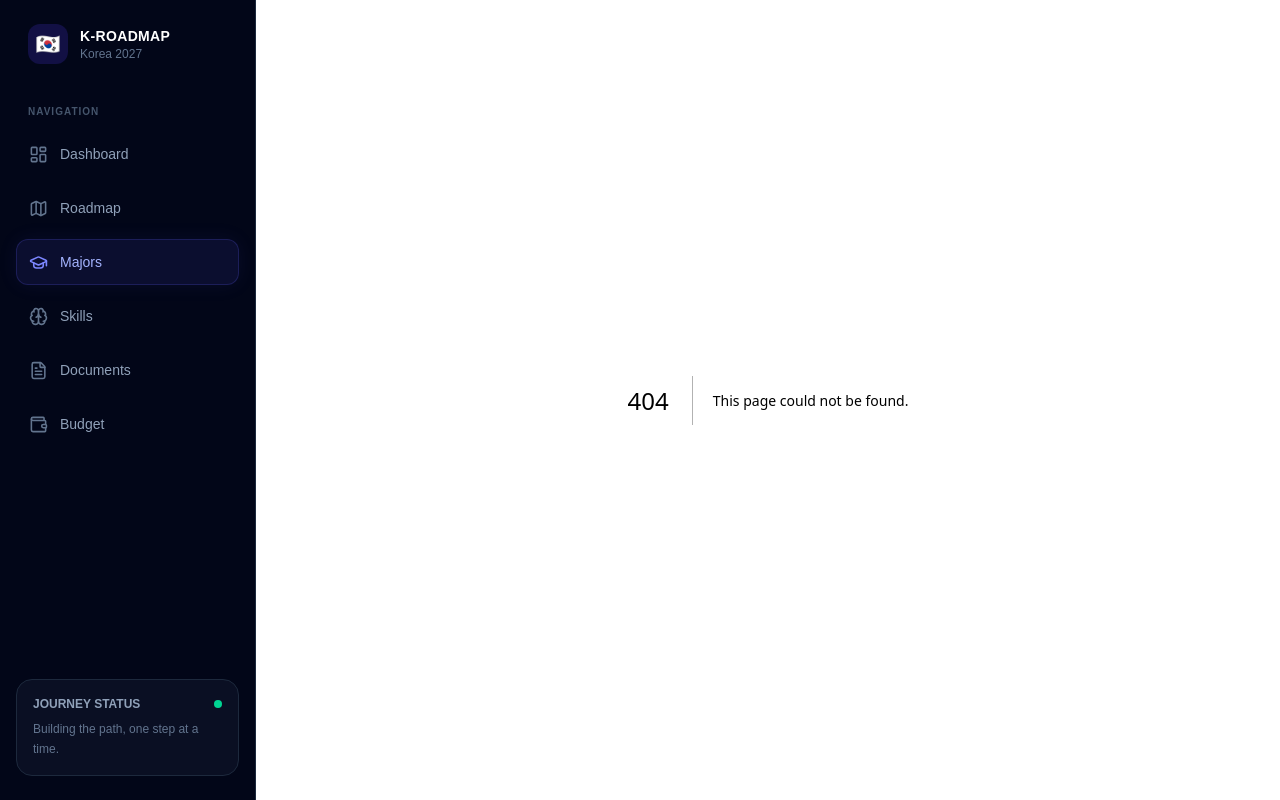
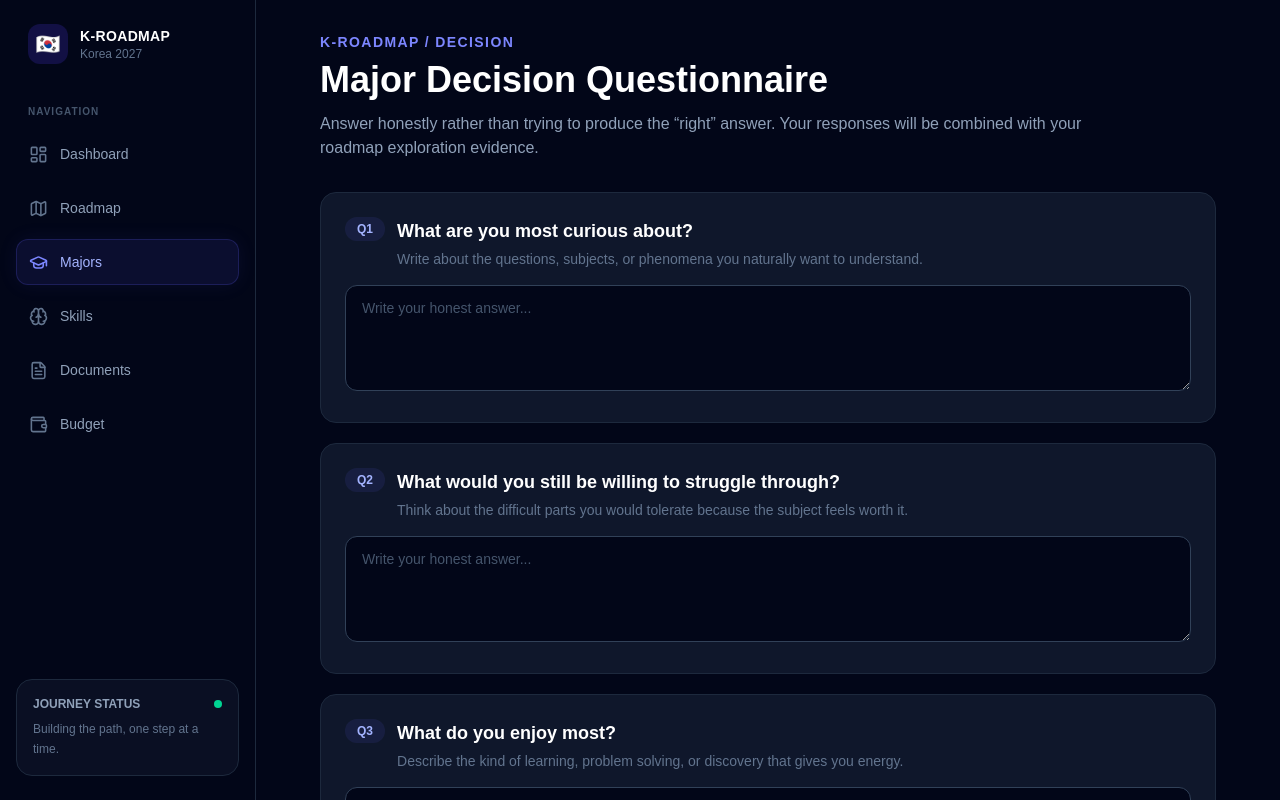
Before and after one commit to piwww11/K-roadmap, a Next.js app: page /majors/decision/questionnaire in a window 1280 px wide. Before the commit this address had no page. Shown: the top 800 px of the page. Built offline with nearby package versions, Linux system fonts and the light colour scheme.

Commit message:
feat: add major decision questionnaire

```diff
--- /dev/null
+++ b/app/majors/decision/questionnaire/page.tsx
@@ -0,0 +1,87 @@
+'use client';
+
+import { FormEvent, useState } from 'react';
+import { useRouter } from 'next/navigation';
+import { useJourneyStore } from '@/store/useJourneyStore';
+import type { MajorDecisionResponse } from '@/types';
+
+const QUESTIONS: Array<{ key: keyof Omit<MajorDecisionResponse, 'timestamp'>; title: string; hint: string }> = [
+  { key: 'q1_most_curious', title: 'What are you most curious about?', hint: 'Write about the questions, subjects, or phenomena you naturally want to understand.' },
+  { key: 'q2_willing_to_struggle', title: 'What would you still be willing to struggle through?', hint: 'Think about the difficult parts you would tolerate because the subject feels worth it.' },
+  { key: 'q3_enjoy_most', title: 'What do you enjoy most?', hint: 'Describe the kind of learning, problem solving, or discovery that gives you energy.' },
+  { key: 'q4_math_feeling', title: 'How do you feel about mathematical work?', hint: 'Be honest. Confidence is not the same thing as willingness to learn.' },
+  { key: 'q5_most_enjoyable_experiment', title: 'Which experiment sounds most enjoyable?', hint: 'Describe the experiment, investigation, or hands-on activity you would genuinely choose.' },
+  { key: 'q6_voluntary_research', title: 'What would you research voluntarily?', hint: 'Imagine nobody required you to do it. What topic would you keep investigating anyway?' },
+  { key: 'q7_without_name', title: 'Which field would you choose without the university name attached?', hint: 'Ignore prestige and university names. Focus only on the field itself.' },
+];
+
+const EMPTY: Omit<MajorDecisionResponse, 'timestamp'> = {
+  q1_most_curious: '',
+  q2_willing_to_struggle: '',
+  q3_enjoy_most: '',
+  q4_math_feeling: '',
+  q5_most_enjoyable_experiment: '',
+  q6_voluntary_research: '',
+  q7_without_name: '',
+};
+
+export default function MajorDecisionQuestionnairePage() {
+  const router = useRouter();
+  const addResponse = useJourneyStore((state) => state.addMajorDecisionResponse);
+  const [answers, setAnswers] = useState(EMPTY);
+  const [error, setError] = useState('');
+
+  const update = (key: keyof typeof answers, value: string) => setAnswers((current) => ({ ...current, [key]: value }));
+
+  const submit = (event: FormEvent<HTMLFormElement>) => {
+    event.preventDefault();
+    const missing = QUESTIONS.find((question) => !answers[question.key].trim());
+    if (missing) {
+      setError(`Please answer question ${QUESTIONS.indexOf(missing) + 1} before analyzing.`);
+      return;
+    }
+
+    addResponse({ ...answers, timestamp: new Date().toISOString() });
+    router.push('/majors/decision');
+  };
+
+  return (
+    <main className="min-h-screen bg-slate-950 p-6 text-slate-100 md:p-8">
+      <div className="mx-auto max-w-4xl">
+        <header className="mb-8">
+          <p className="mb-2 text-sm font-semibold uppercase tracking-widest text-indigo-400">K-ROADMAP / DECISION</p>
+          <h1 className="text-4xl font-bold text-white">Major Decision Questionnaire</h1>
+          <p className="mt-3 max-w-3xl text-slate-400">Answer honestly rather than trying to produce the “right” answer. Your responses will be combined with your roadmap exploration evidence.</p>
+        </header>
+
+        <form onSubmit={submit} className="space-y-5">
+          {QUESTIONS.map((question, index) => (
+            <section key={question.key} className="rounded-2xl border border-slate-800 bg-slate-900 p-6">
+              <div className="mb-4 flex items-start gap-3">
+                <span className="rounded-full bg-indigo-500/10 px-3 py-1 text-xs font-semibold text-indigo-300">Q{index + 1}</span>
+                <div>
+                  <h2 className="text-lg font-semibold text-white">{question.title}</h2>
+                  <p className="mt-1 text-sm text-slate-500">{question.hint}</p>
+                </div>
+              </div>
+              <textarea
+                value={answers[question.key]}
+                onChange={(event) => update(question.key, event.target.value)}
+                rows={4}
+                placeholder="Write your honest answer..."
+                className="w-full resize-y rounded-xl border border-slate-700 bg-slate-950 px-4 py-3 text-sm text-white outline-none placeholder:text-slate-600 focus:border-indigo-500"
+              />
+            </section>
+          ))}
+
+          {error && <p className="rounded-xl border border-red-500/30 bg-red-500/10 px-4 py-3 text-sm text-red-300">{error}</p>}
+
+          <div className="flex flex-col gap-3 sm:flex-row sm:justify-end">
+            <button type="button" onClick={() => router.push('/majors/decision')} className="rounded-xl border border-slate-700 px-5 py-3 text-sm font-medium text-slate-300 hover:bg-slate-900">View previous results</button>
+            <button type="submit" className="rounded-xl bg-indigo-600 px-5 py-3 text-sm font-semibold text-white hover:bg-indigo-500">Analyze my decision</button>
+          </div>
+        </form>
+      </div>
+    </main>
+  );
+}
```
